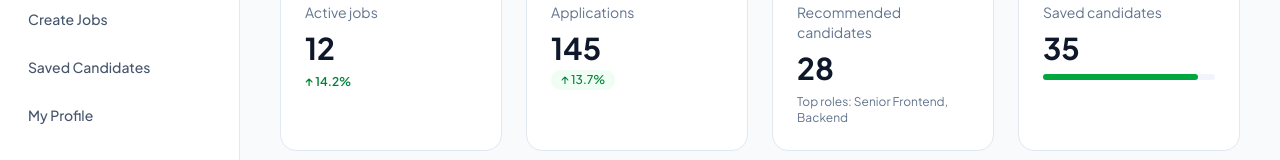
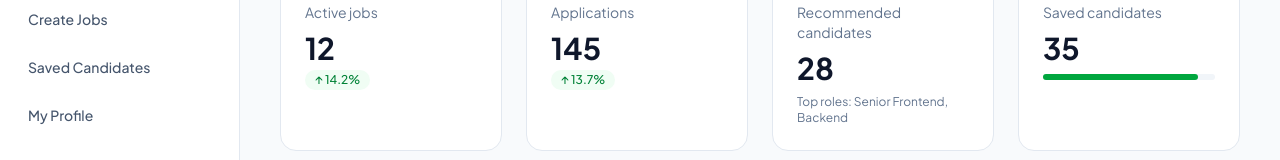
Before and after one commit to kaushalya4646/Credify-, a React (Vite) app in the folder client/: page /recruiter/dashboard in a window 1280 px wide. Shown: the part 220-380 px from the top of the page. Built offline with nearby package versions, Linux system fonts and the light colour scheme.

Commit message:
RecruiterDashboardPage.jsx file updated

```diff
--- a/client/src/pages/RecruiterDashboardPage.jsx
+++ b/client/src/pages/RecruiterDashboardPage.jsx
@@ -90,7 +90,7 @@ export default function RecruiterDashboardPage() {
               <div className="bg-white rounded-2xl border border-slate-200 p-6">
                 <p className="text-sm text-slate-500 mb-2">Active jobs</p>
                 <p className="text-3xl font-bold text-slate-900">12</p>
-                <p className="text-xs text-green-700 font-semibold mt-2">↑ 14.2%</p>
+                <span className="inline-block mt-1 px-2.5 py-0.5 rounded-full bg-green-50 text-green-700 text-xs font-medium">↑ 14.2%</span>
               </div>
               <div className="bg-white rounded-2xl border border-slate-200 p-6">
                 <p className="text-sm text-slate-500 mb-2">Applications</p>
```
